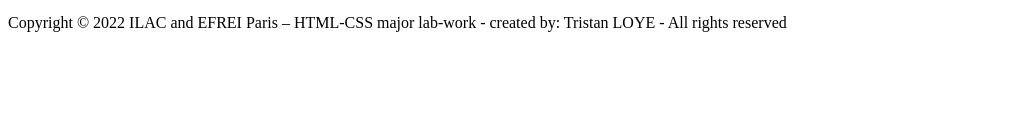
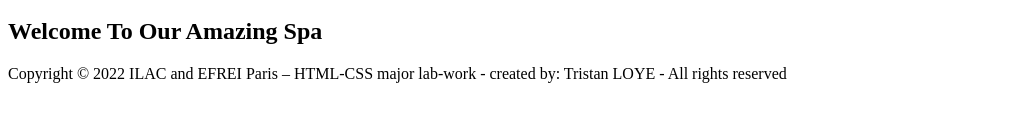
Before and after one commit to trisl01/L3-S5-LAB-Web, a plain HTML site: page index.html in a window 1280 px wide. Shown: the part 241-362 px from the top of the page, without its empty margins (0-1013 px from the left). Drawn offline with Linux system fonts and the light colour scheme.

Commit message:
update add `<h2>`

```diff
--- a/index.html
+++ b/index.html
@@ -23,7 +23,7 @@
         </nav>
       </header>
       <main class="content">
-
+        <h2>Welcome To Our Amazing Spa</h2>
       </main>
       <footer>
         Copyright © 2022 ILAC and EFREI Paris – HTML-CSS major lab-work - created by: Tristan LOYE - All rights reserved
```
